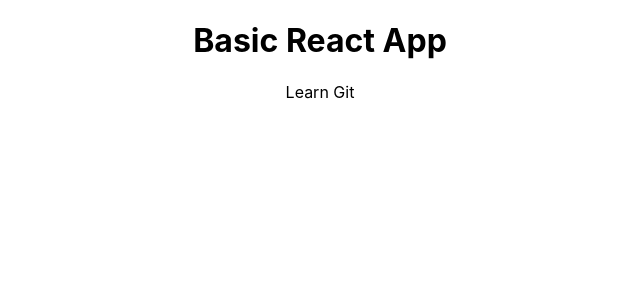
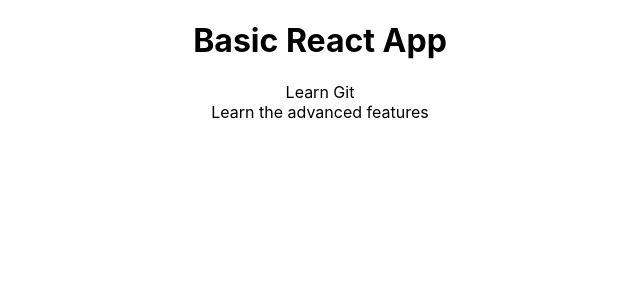
Before and after one commit to gourvankit/GithubBasics, a React (Create React App) app: page / in a window 1280 px wide. Shown: the top 300 px of the page, without its empty margins (320-960 px from the left). Built offline with nearby package versions, Linux system fonts and the light colour scheme.

Commit message:
new changes

```diff
--- a/src/App.js
+++ b/src/App.js
@@ -5,6 +5,7 @@
     <div className="App">
       <h1>Basic React App</h1>
       <div>Learn Git</div>
+      <div>Learn the advanced features</div>
     </div>
   );
 }
```
